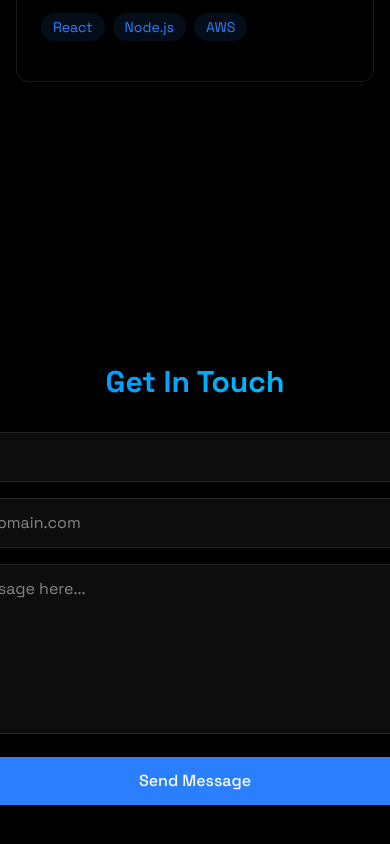
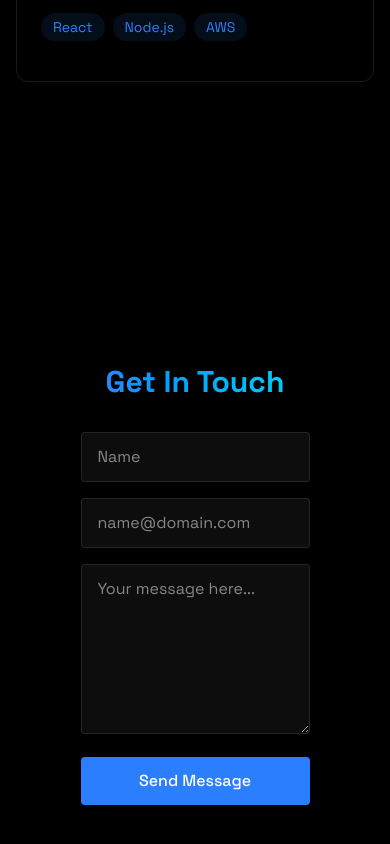
Before and after one commit to yvan-hirwa/my-portfolio, a React (Vite) app: page / in a window 390 px wide. Shown: the part 3604-4448 px from the top of the page. Built offline with nearby package versions, Linux system fonts and the light colour scheme; no server answers.

Commit message:
fixed contact fields on mobile view

```diff
--- a/src/components/sections/Contact.jsx
+++ b/src/components/sections/Contact.jsx
@@ -45,7 +45,7 @@
   return (
     <section id="contact" className="min-h-screen flex items-center justify-center py-20">
         <RevealOnScroll>
-            <div className="px-4 w-150">
+            <div className="px-4 w-full max-w-md mx-auto">
                 <h2 className="text-3xl font-bold mb-8 bg-gradient-to-r from-blue-500 to-cyan-400 bg-clip-text text-transparent text-center">Get In Touch</h2>
 
                 {notification.show && (
```
